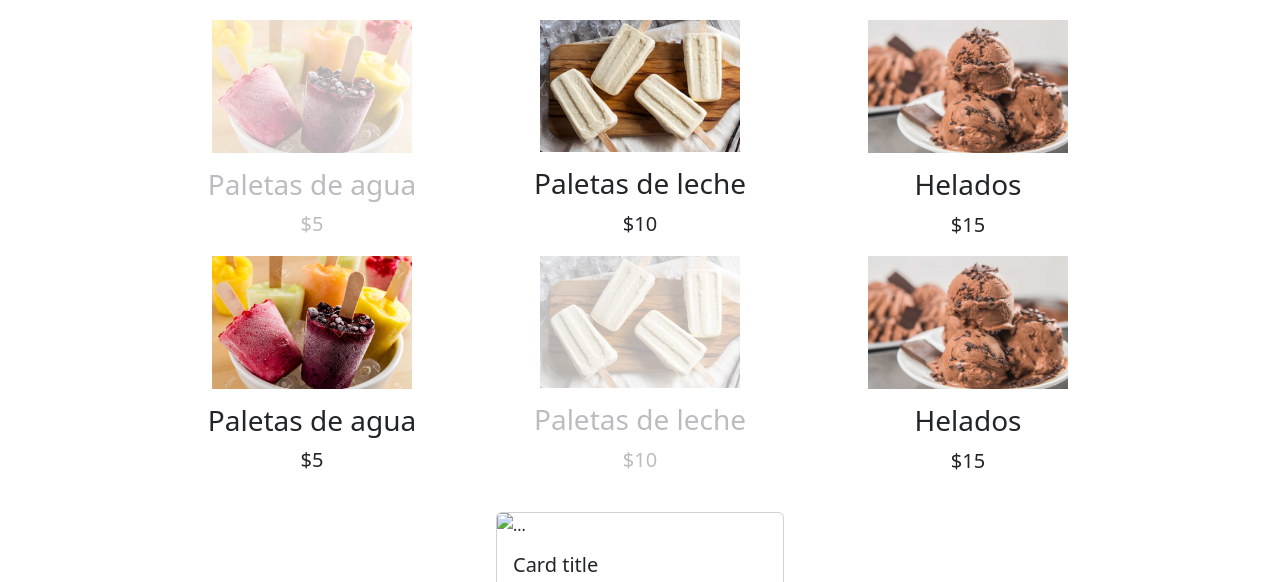
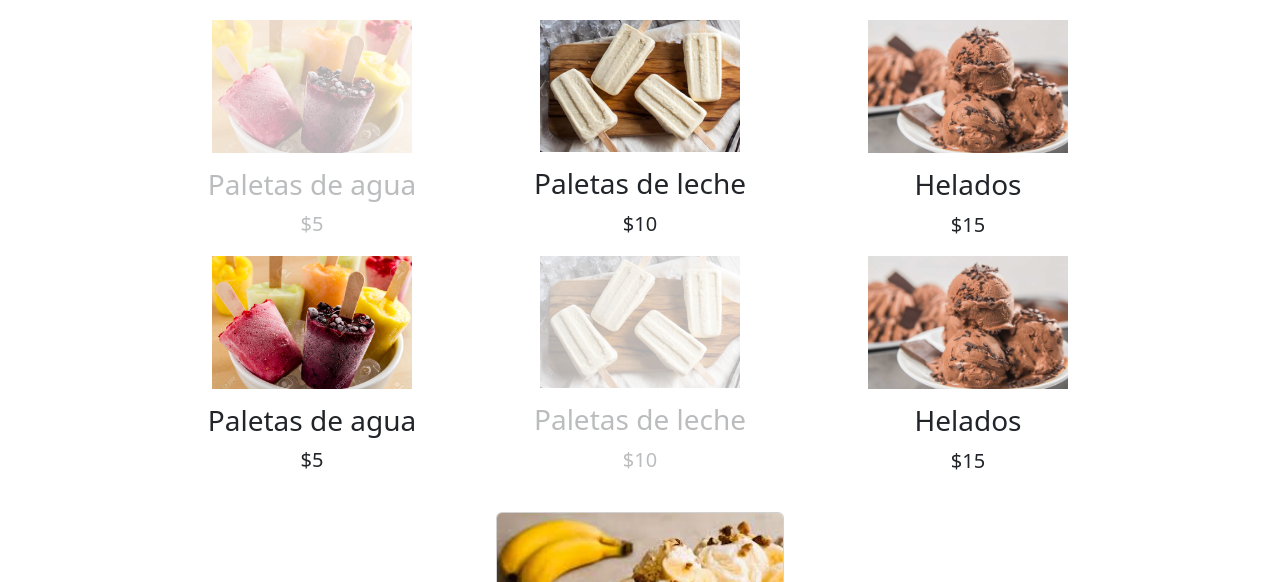
Before and after one commit to AdrianMT247/e-commerce, a plain HTML site: page index.html in a window 1280 px wide. Shown: the part 308-890 px from the top of the page. Drawn offline with nearby package versions, Linux system fonts and the light colour scheme.

Commit message:
Add image to card in index

```diff
--- a/index.html
+++ b/index.html
@@ -92,7 +92,7 @@
         </section>
 
         <div class="card" style="width: 18rem;">
-            <img src="..." class="card-img-top" alt="...">
+            <img src="img/iceCreamGit.jpeg" class="card-img-top" alt="...">
             <div class="card-body">
                 <h5 class="card-title">Card title</h5>
                 <p class="card-text">Some quick example text to build on the card title and make up the bulk of the card’s content.</p>
```
Also changed, not shown: img/iceCreamGit.jpeg (added).
